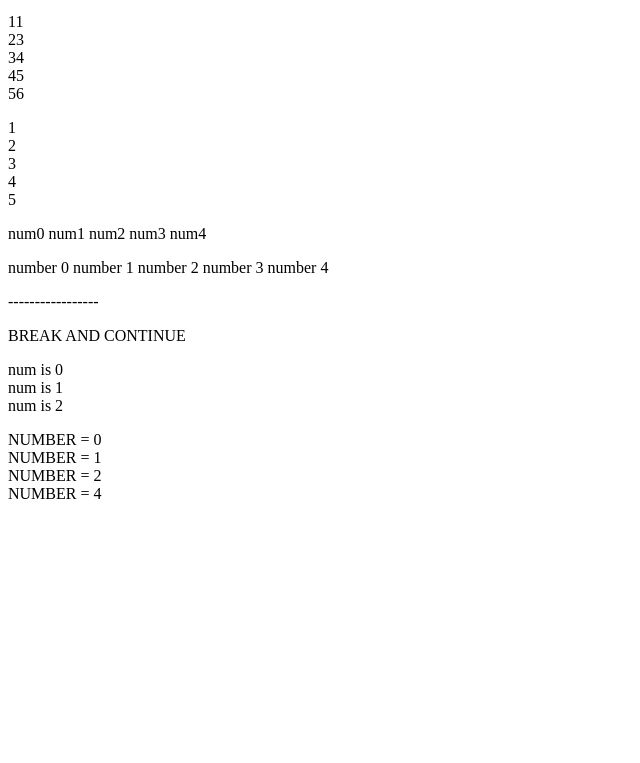
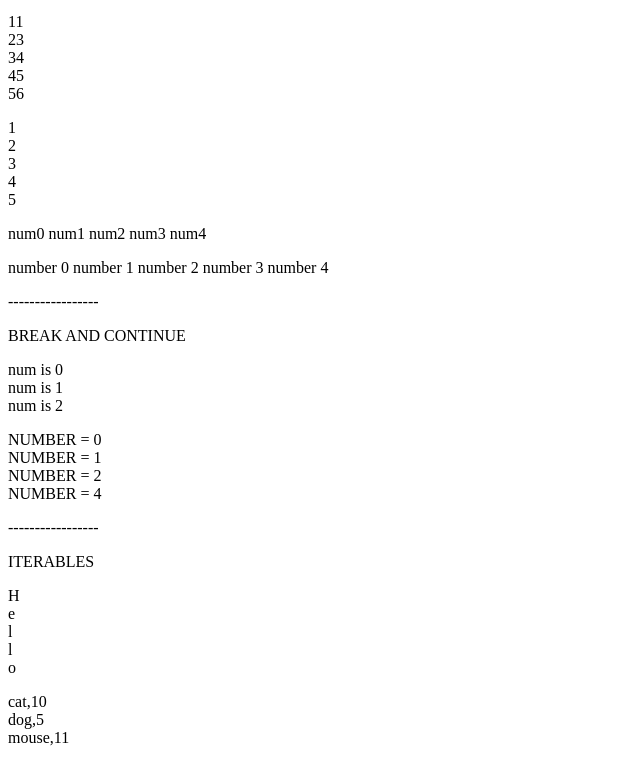
Before and after one commit to Anarasty/front-end-project3, a plain HTML site: page index.html in a window 1280 px wide. Shown: the part 5848-6611 px from the top of the page, without its empty margins (0-640 px from the left). Before the commit the page ends 6367 px from the top, so only its background shows below. Drawn offline with Linux system fonts and the light colour scheme.

Commit message:
JS Iterables

```diff
--- a/index.html
+++ b/index.html
@@ -181,6 +181,11 @@
         <p>BREAK AND CONTINUE</p>
         <p id="demo105"></p>
         <p id="demo106"></p>
+        <p>-----------------</p>
+        <p>ITERABLES</p>
+        <p id="demo107"></p>
+        <p id="demo108"></p>
+
 
         <script src="script.js"></script>
     </body>
--- a/script.js
+++ b/script.js
@@ -705,3 +705,27 @@ for (let i = 0; i < 5; i++){
   putInLoop7 += "NUMBER = " + i + "<br>";
 }
 document.getElementById('demo106').innerHTML = putInLoop7;
+
+
+///BREAK///
+const name3 = "Hello";
+
+let putInLoop8 = '';
+for (const x of name3){
+  putInLoop8 += x + '<br>';
+}
+
+document.getElementById('demo107').innerHTML = putInLoop8;
+
+const map1 = new Map ([
+  ['cat', 10],
+  ['dog', 5],
+  ['mouse', 11]
+]);
+
+let putInLoop9 = '';
+for (const x of map1) {
+  putInLoop9 += x + "<br>";
+}
+
+document.getElementById("demo108").innerHTML = putInLoop9;
```
